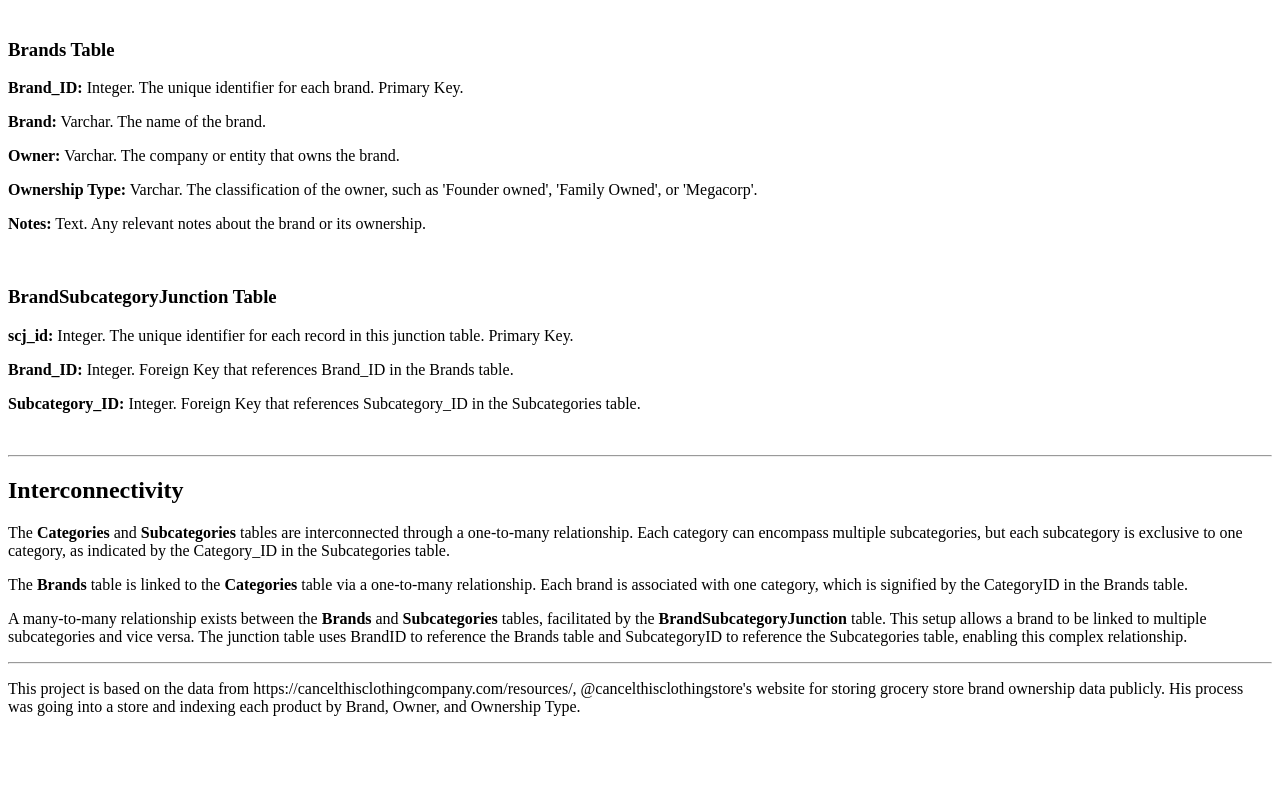
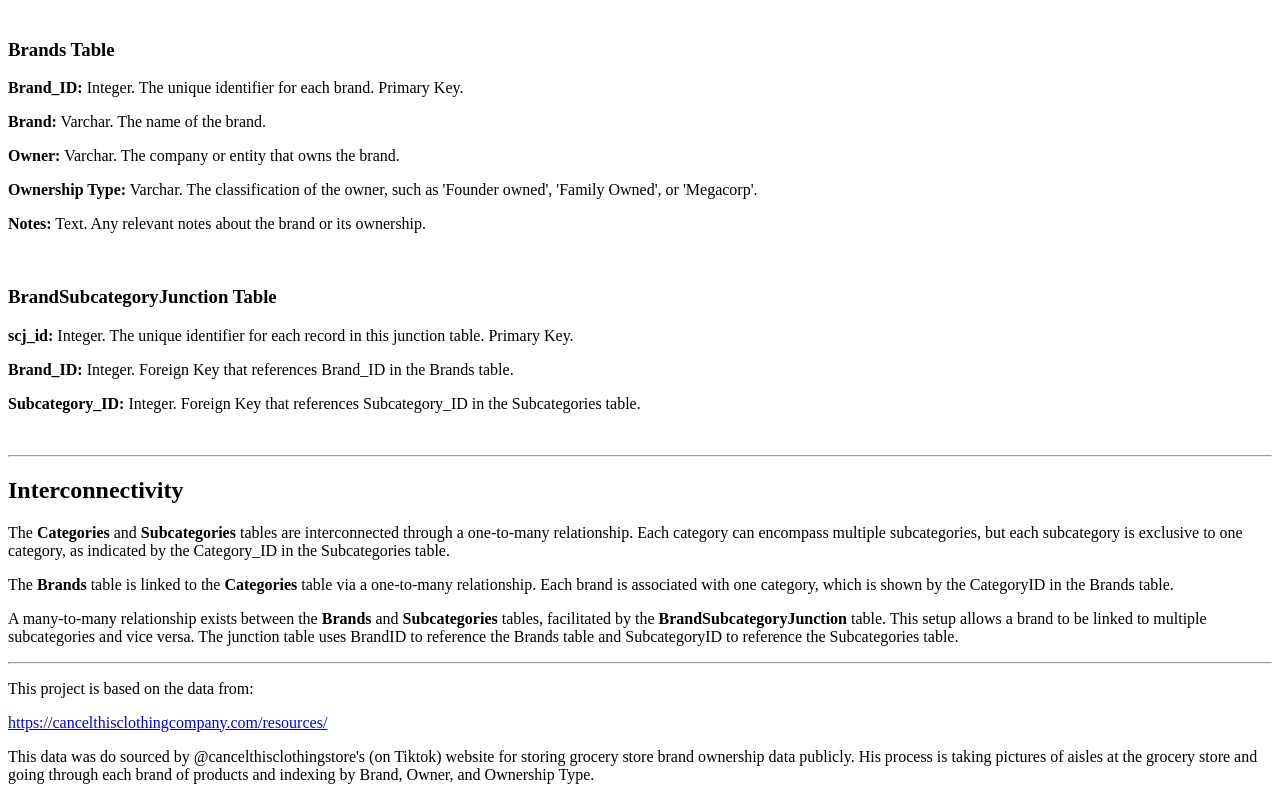
Before and after one commit to mikerabs/BrandOwnership, a plain HTML site: page index.html in a window 1280 px wide. Shown: the part 965-1765 px from the top of the page. Before the commit the page ends 1697 px from the top, so only its background shows below. Drawn offline with Linux system fonts and the light colour scheme; a script that the page names is missing.

Commit message:
HW2 submit

```diff
--- a/index.html
+++ b/index.html
@@ -70,17 +70,25 @@
     subcategory is exclusive to one category, as indicated by the Category_ID in the Subcategories
     table.</p>
 
-    <p>The <strong>Brands</strong> table is linked to the <strong>Categories</strong> table via a one-to-many relationship. Each brand is associated with one category, which is signified by the CategoryID in the Brands table.</p>
+    <p>The <strong>Brands</strong> table is linked to the <strong>Categories</strong> table via a
+    one-to-many relationship. Each brand is associated with one category, which is shown by the CategoryID in the Brands table.</p>
 
-    <p>A many-to-many relationship exists between the <strong>Brands</strong> and <strong>Subcategories</strong> tables, facilitated by the <strong>BrandSubcategoryJunction</strong> table. This setup allows a brand to be linked to multiple subcategories and vice versa. The junction table uses BrandID to reference the Brands table and SubcategoryID to reference the Subcategories table, enabling this complex relationship.</p>
+    <p>A many-to-many relationship exists between the <strong>Brands</strong> and
+    <strong>Subcategories</strong> tables, facilitated by the
+    <strong>BrandSubcategoryJunction</strong> table. This setup allows a brand to be linked to
+    multiple subcategories and vice versa. The junction table uses BrandID to reference the
+    Brands table and SubcategoryID to reference the Subcategories table.</p>
 
     </main>
 
     <footer>
         <!-- Footer content -->
-	<hr><p>This project is based on the data from https://cancelthisclothingcompany.com/resources/,
-	@cancelthisclothingstore's website for storing grocery store brand ownership data publicly.
-	His process was going into a store and indexing each product by Brand, Owner, and Ownership
+	<hr><p>This project is based on the data from:</p><a
+	href="https://cancelthisclothingcompany.com/resources/">https://cancelthisclothingcompany.com/resources/</a><p>
+	This data was do sourced by
+	@cancelthisclothingstore's (on Tiktok) website for storing grocery store brand ownership data publicly.
+	His process is taking pictures of aisles at the grocery store and going through each
+	brand of products and indexing by Brand, Owner, and Ownership
 	Type.</p>
     </footer>
 
```
Also changed, not shown: 1 other file.
